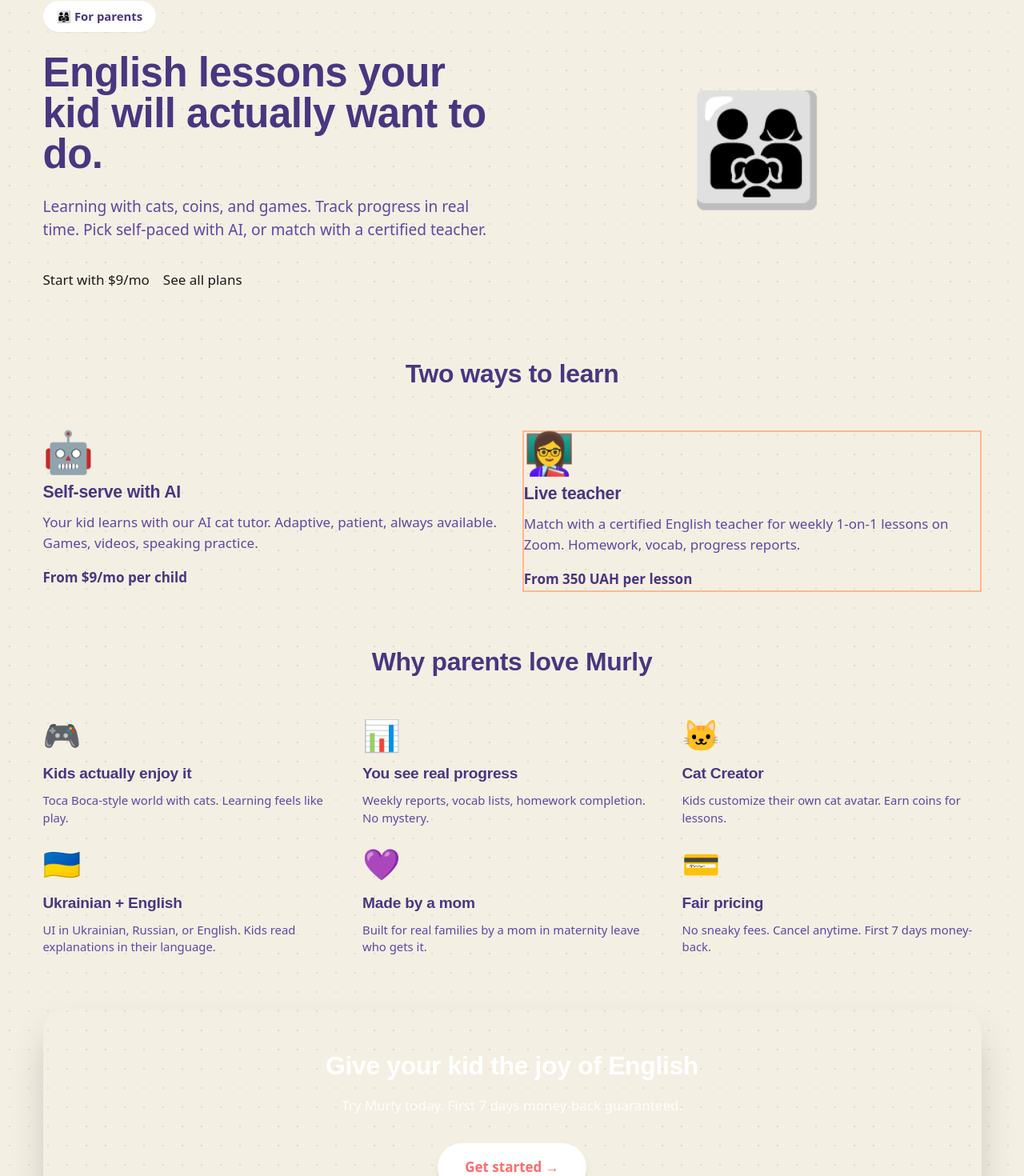
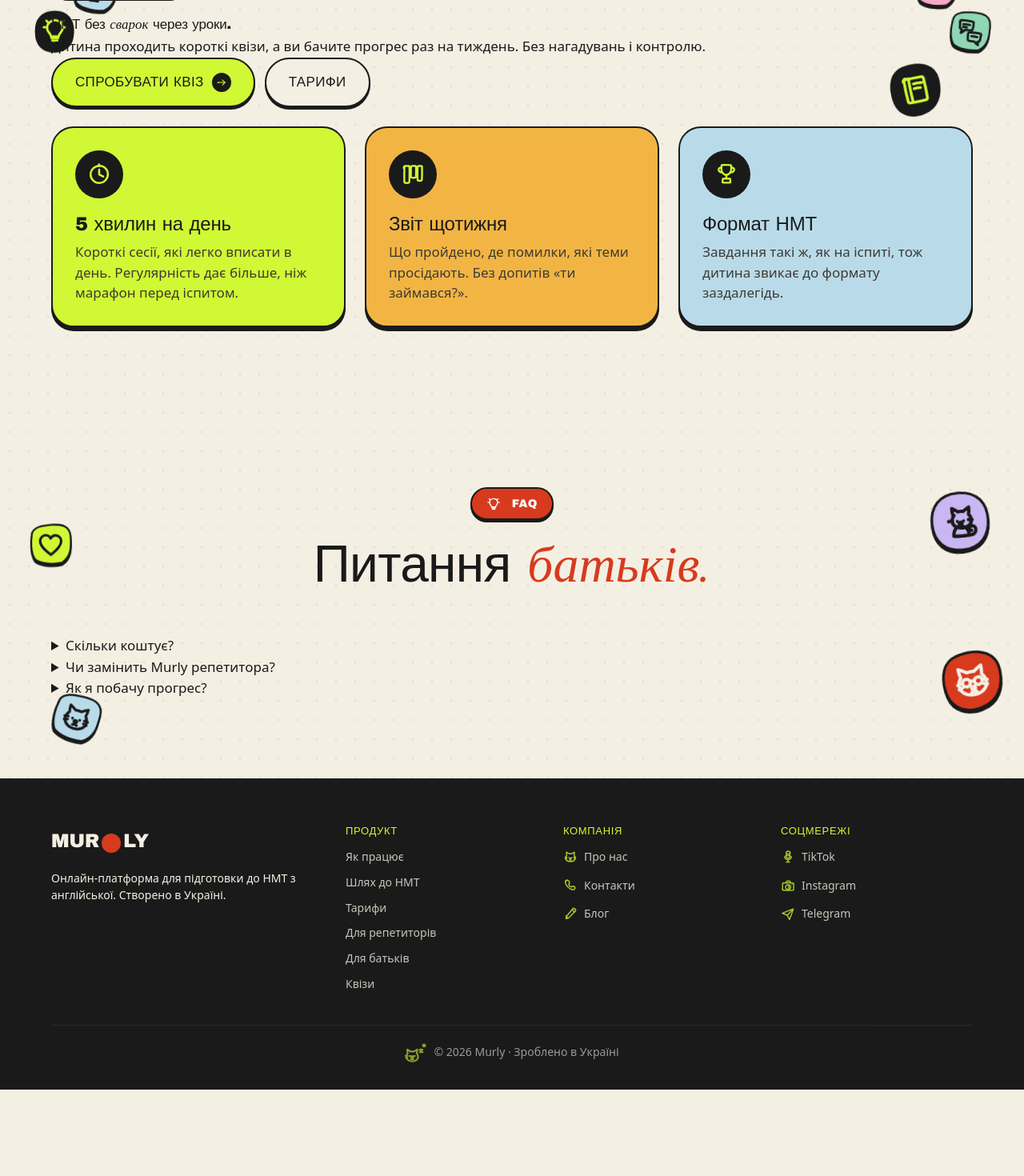
Before and after one commit to mariyavalyanskaya95-create/murly-saas, a Next.js app: page /for-parents in a window 1280 px wide. Shown: the part 140-1610 px from the top of the page at 80% size. After the commit the page ends 1502 px from the top, so only its background shows below. Built offline with nearby package versions, Linux system fonts and the light colour scheme; no server answers; a web font is replaced by a local one.

Commit message:
Murly: For parents page

```diff
--- a/app/(marketing)/for-parents/page.tsx
+++ b/app/(marketing)/for-parents/page.tsx
@@ -1,87 +1,72 @@
 import Link from 'next/link';
-import Header from '@/components/Header';
-import Footer from '@/components/Footer';
+import type { Metadata } from 'next';
+import Icon from '@/components/Icon';
+import Stickers from '@/components/Stickers';
+import SiteNav from '@/components/SiteNav';
+import SiteFooter from '@/components/SiteFooter';
+import Faq from '@/components/Faq';
+
+export const metadata: Metadata = {
+  title: 'Murly для батьків: підготовка дитини до НМТ з англійської',
+  description: 'Короткі щоденні квізи у форматі НМТ і щотижневий звіт про прогрес дитини.',
+};
+
+const POINTS = [
+  { icon: 'd-clock', mod: 'mu-card--lime', title: '5 хвилин на день', text: 'Короткі сесії, які легко вписати в день. Регулярність дає більше, ніж марафон перед іспитом.' },
+  { icon: 'd-crm', mod: 'mu-card--mustard', title: 'Звіт щотижня', text: 'Що пройдено, де помилки, які теми просідають. Без допитів «ти займався?».' },
+  { icon: 'e-trophy', mod: 'mu-card--sky', title: 'Формат НМТ', text: 'Завдання такі ж, як на іспиті, тож дитина звикає до формату заздалегідь.' },
+];
+
+const FAQ = [
+  { q: 'Скільки коштує?', a: 'Є безкоштовний тариф з одним квізом на день. Pro коштує 149 ₴ на місяць і відкриває все.' },
+  { q: 'Чи замінить Murly репетитора?', a: 'Murly дає регулярну практику і пояснення помилок. Якщо дитина займається з репетитором, він може вести її в кабінеті Murly.' },
+  { q: 'Як я побачу прогрес?', a: 'Щотижневий звіт приходитиме на пошту, а в кабінеті видно історію квізів і слабкі теми. Кабінет зараз у роботі.' },
+];
 
 export default function ForParentsPage() {
   return (
     <>
-      <Header />
-      <div className="max-w-6xl mx-auto px-6 pt-16 pb-24">
-        <div className="grid md:grid-cols-2 gap-12 items-center mb-20">
-          <div>
-            <p className="inline-flex items-center gap-2 bg-white rounded-full px-4 py-2 text-sm font-semibold text-lavender-700 shadow-sm mb-6">
-              👨‍👩‍👧 For parents
-            </p>
-            <h1 className="font-display text-4xl md:text-5xl font-bold text-lavender-700 leading-tight mb-6">
-              English lessons your kid will actually want to do.
-            </h1>
-            <p className="text-lg text-lavender-600 mb-8">
-              Learning with cats, coins, and games. Track progress in real time.
-              Pick self-paced with AI, or match with a certified teacher.
-            </p>
-            <div className="flex flex-wrap gap-4">
-              <Link href="/sign-up?role=parent" className="btn-primary">Start with $9/mo</Link>
-              <Link href="/pricing" className="btn-outline">See all plans</Link>
-            </div>
-          </div>
-          <div className="text-center text-9xl animate-float">👨‍👩‍👧</div>
-        </div>
-
-        <h2 className="font-display text-3xl font-bold text-center text-lavender-700 mb-12">
-          Two ways to learn
-        </h2>
-
-        <div className="grid md:grid-cols-2 gap-6 mb-16">
-          <div className="card">
-            <div className="text-5xl mb-3">🤖</div>
-            <h3 className="font-display font-bold text-xl text-lavender-700 mb-2">Self-serve with AI</h3>
-            <p className="text-lavender-600 mb-4">
-              Your kid learns with our AI cat tutor. Adaptive, patient, always available.
-              Games, videos, speaking practice.
-            </p>
-            <p className="font-bold text-lavender-700">From $9/mo per child</p>
-          </div>
-          <div className="card border-2 border-peach">
-            <div className="text-5xl mb-3">👩‍🏫</div>
-            <h3 className="font-display font-bold text-xl text-lavender-700 mb-2">Live teacher</h3>
-            <p className="text-lavender-600 mb-4">
-              Match with a certified English teacher for weekly 1-on-1 lessons on Zoom.
-              Homework, vocab, progress reports.
-            </p>
-            <p className="font-bold text-lavender-700">From 350 UAH per lesson</p>
+      <SiteNav />
+      <section className="mu-page-hero" data-stickers="6">
+        <div className="mu-container">
+          <span className="mu-section__eyebrow"><Icon id="d-heart" />Для батьків</span>
+          <h1>НМТ без <em>сварок</em> через уроки.</h1>
+          <p>Дитина проходить короткі квізи, а ви бачите прогрес раз на тиждень. Без нагадувань і контролю.</p>
+          <div className="mu-hero__cta">
+            <Link href="/quiz/teen-life" className="mu-btn mu-btn--lime mu-btn--lg">
+              Спробувати квіз<span className="mu-btn__arrow"><Icon id="e-arrow" /></span>
+            </Link>
+            <Link href="/pricing" className="mu-btn mu-btn--lg">Тарифи</Link>
           </div>
         </div>
+      </section>
 
-        <h2 className="font-display text-3xl font-bold text-center text-lavender-700 mb-12">
-          Why parents love Murly
-        </h2>
+      <section className="mu-section" style={{ paddingTop: 24 }}>
+        <div className="mu-container">
+          <div className="mu-cards">
+            {POINTS.map((p) => (
+              <div key={p.title} className={`mu-card ${p.mod}`}>
+                <div className="mu-card__icon"><Icon id={p.icon} /></div>
+                <h3 className="mu-card__title">{p.title}</h3>
+                <p className="mu-card__text">{p.text}</p>
+              </div>
+            ))}
+          </div>
+        </div>
+      </section>
 
-        <div className="grid md:grid-cols-3 gap-6 mb-16">
-          {[
-            { icon: '🎮', title: 'Kids actually enjoy it', desc: 'Toca Boca-style world with cats. Learning feels like play.' },
-            { icon: '📊', title: 'You see real progress', desc: 'Weekly reports, vocab lists, homework completion. No mystery.' },
-            { icon: '🐱', title: 'Cat Creator', desc: 'Kids customize their own cat avatar. Earn coins for lessons.' },
-            { icon: '🇺🇦', title: 'Ukrainian + English', desc: 'UI in Ukrainian, Russian, or English. Kids read explanations in their language.' },
-            { icon: '💜', title: 'Made by a mom', desc: 'Built for real families by a mom in maternity leave who gets it.' },
-            { icon: '💳', title: 'Fair pricing', desc: 'No sneaky fees. Cancel anytime. First 7 days money-back.' },
-          ].map((f) => (
-            <div key={f.title} className="card">
-              <div className="text-4xl mb-3">{f.icon}</div>
-              <h3 className="font-display font-bold text-lg text-lavender-700 mb-2">{f.title}</h3>
-              <p className="text-lavender-600 text-sm">{f.desc}</p>
-            </div>
-          ))}
+      <section className="mu-section" data-stickers="4">
+        <div className="mu-container">
+          <div className="mu-section__head">
+            <span className="mu-section__eyebrow"><Icon id="d-bulb" />FAQ</span>
+            <h2 className="mu-section__title">Питання <em>батьків.</em></h2>
+          </div>
+          <Faq items={FAQ} />
         </div>
+      </section>
 
-        <div className="gradient-warm rounded-3xl p-12 text-center text-white shadow-2xl">
-          <h2 className="font-display text-3xl font-bold mb-4">Give your kid the joy of English</h2>
-          <p className="text-white/90 mb-8">Try Murly today. First 7 days money-back guaranteed.</p>
-          <Link href="/sign-up?role=parent" className="inline-block bg-white text-coral font-bold px-8 py-4 rounded-full shadow-lg hover:shadow-2xl transition">
-            Get started →
-          </Link>
-        </div>
-      </div>
-      <Footer />
+      <SiteFooter />
+      <Stickers />
     </>
   );
 }
```
